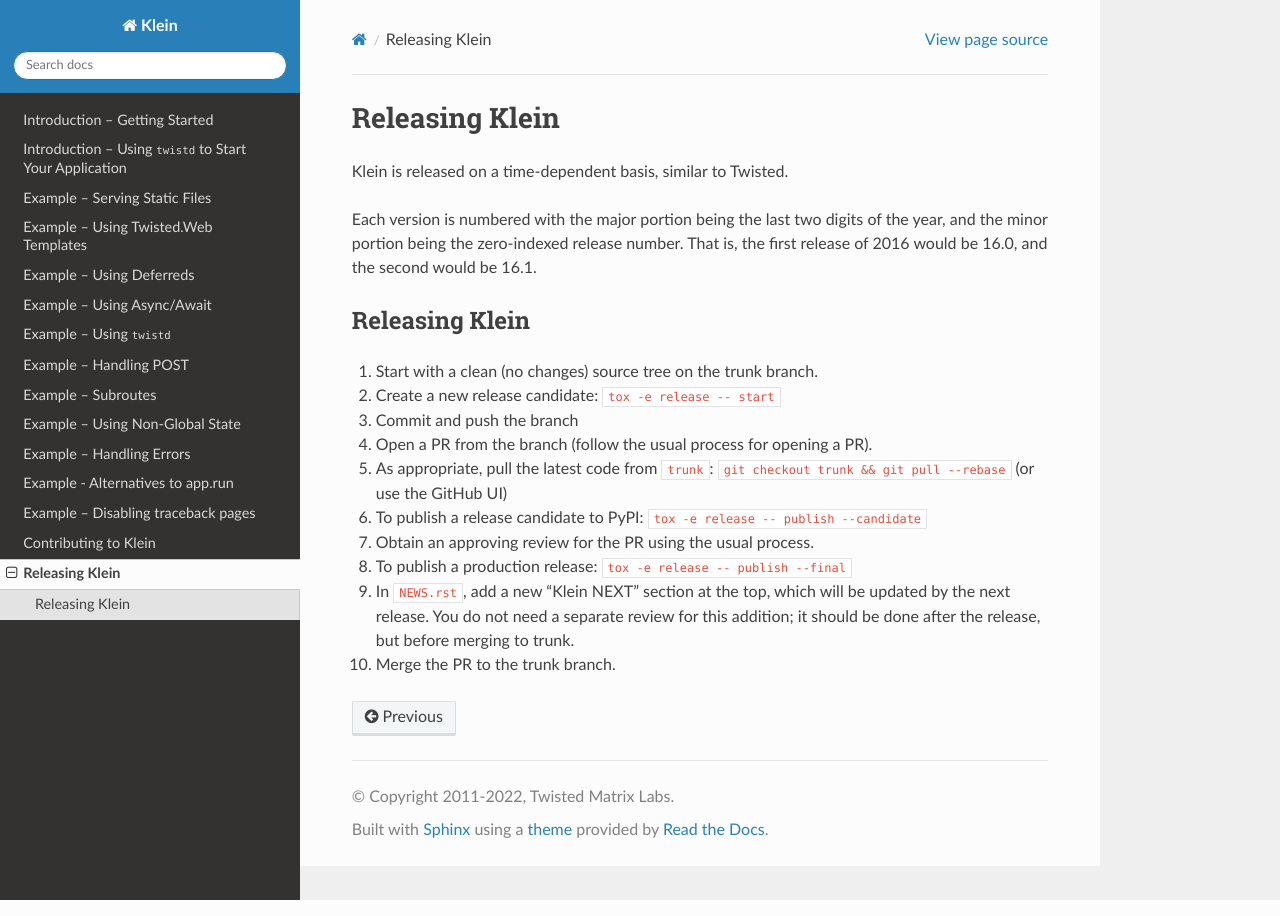
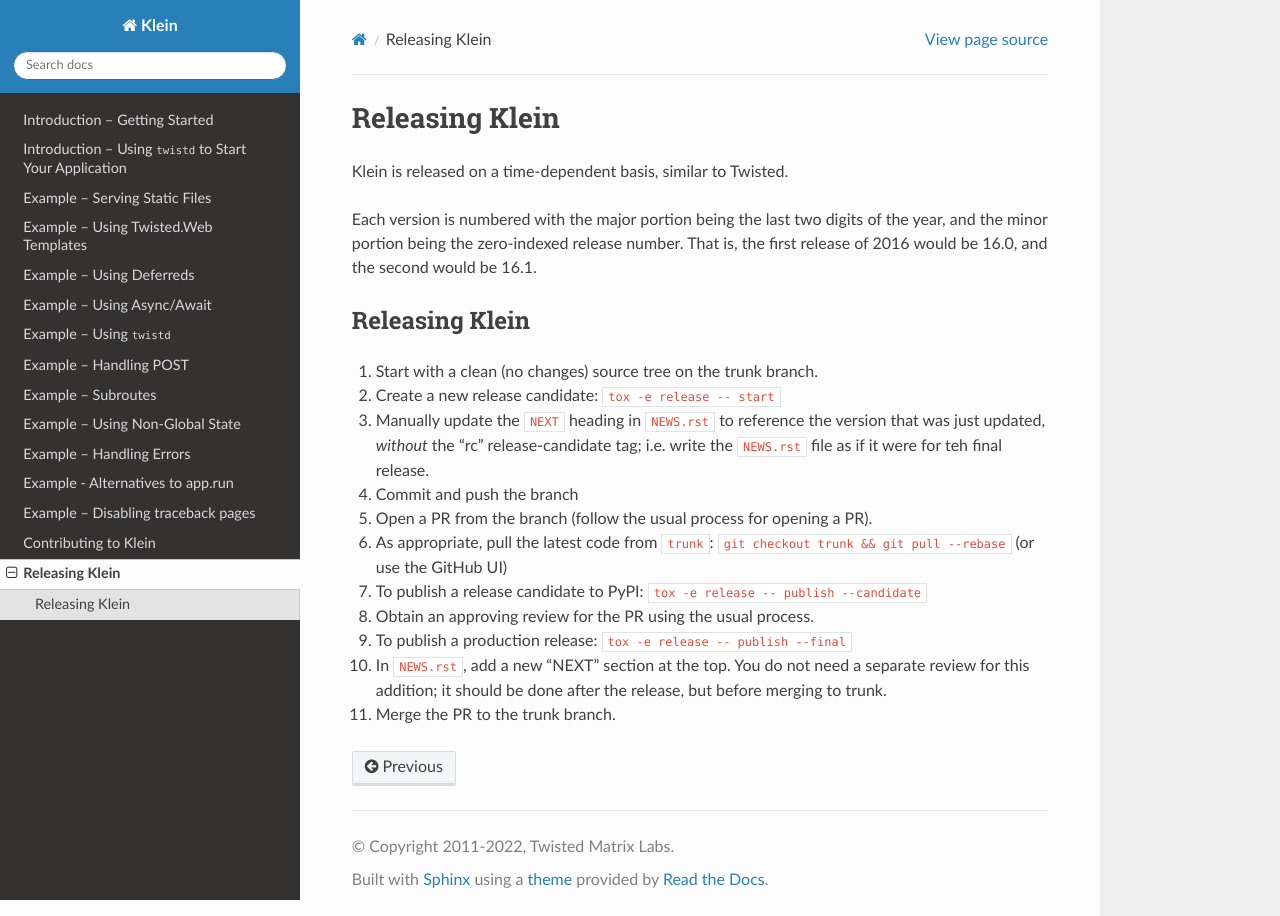
Before and after one commit to twisted/klein, a Sphinx documentation site: the page built from docs/release.rst, in a window 1280 px wide. Built offline with Sphinx 7.4.7 and the Read the Docs theme 2.0.0, drawn with Linux system fonts in a browser that asks for light colours; the version number could not be read and is left out.

Commit message:
do NEXT version updates again

```diff
--- a/docs/release.rst
+++ b/docs/release.rst
@@ -13,6 +13,9 @@
 
 #. Start with a clean (no changes) source tree on the trunk branch.
 #. Create a new release candidate: :code:`tox -e release -- start`
+#. Manually update the ``NEXT`` heading in ``NEWS.rst`` to reference the
+   version that was just updated, *without* the "rc" release-candidate tag;
+   i.e. write the ``NEWS.rst`` file as if it were for teh final release.
 #. Commit and push the branch
 #. Open a PR from the branch (follow the usual process for opening a PR).
 #. As appropriate, pull the latest code from :code:`trunk`: :code:`git checkout
@@ -20,7 +23,7 @@
 #. To publish a release candidate to PyPI: :code:`tox -e release -- publish --candidate`
 #. Obtain an approving review for the PR using the usual process.
 #. To publish a production release: :code:`tox -e release -- publish --final`
-#. In ``NEWS.rst``, add a new "Klein NEXT" section at the top, which will be
-   updated by the next release.  You do not need a separate review for this
-   addition; it should be done after the release, but before merging to trunk.
+#. In ``NEWS.rst``, add a new "NEXT" section at the top.  You do not need a
+   separate review for this addition; it should be done after the release, but
+   before merging to trunk.
 #. Merge the PR to the trunk branch.
--- a/src/klein/_version.py
+++ b/src/klein/_version.py
@@ -7,5 +7,5 @@
 
 from incremental import Version
 
-__version__ = Version("Klein", 23, 11, 0)
+__version__ = Version("Klein", 23, 12, 0, release_candidate=3)
 __all__ = ["__version__"]
```
Also changed, not shown: 1 other file.
